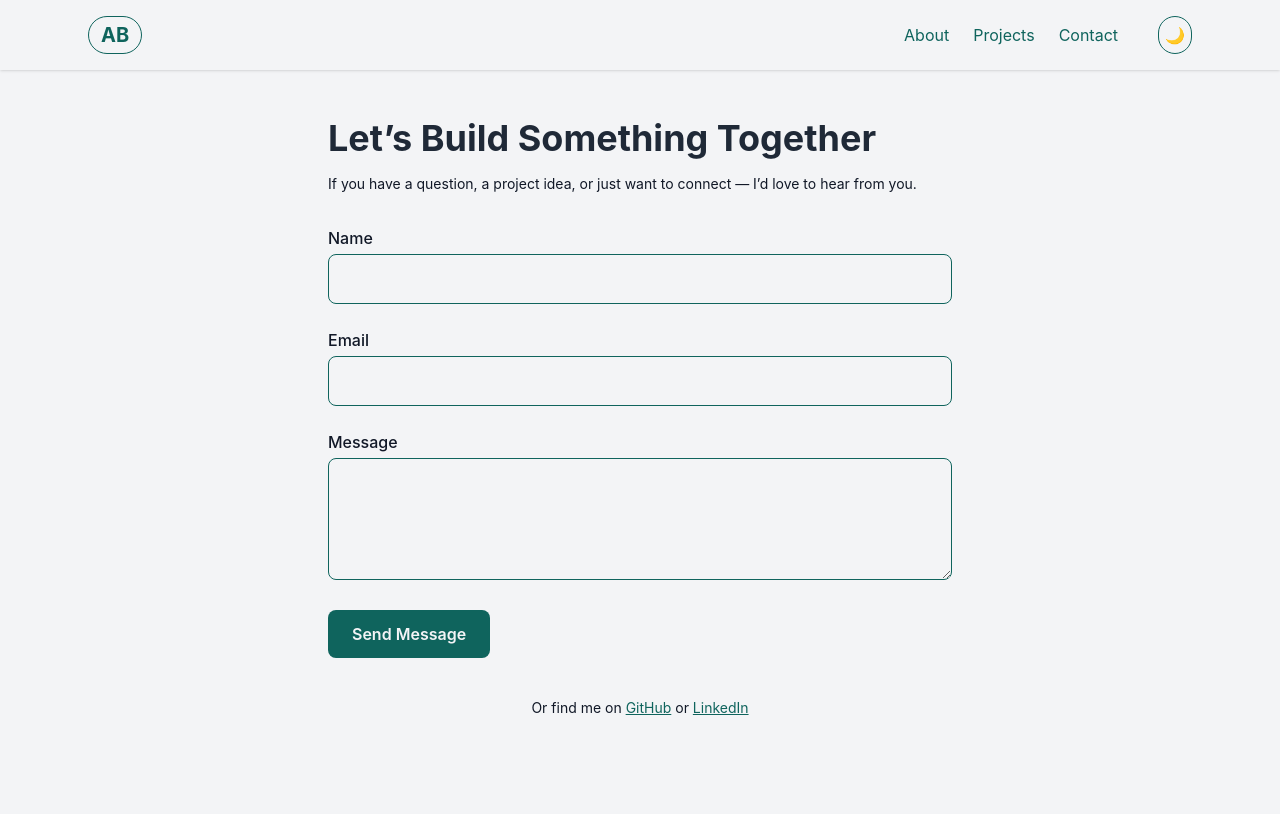
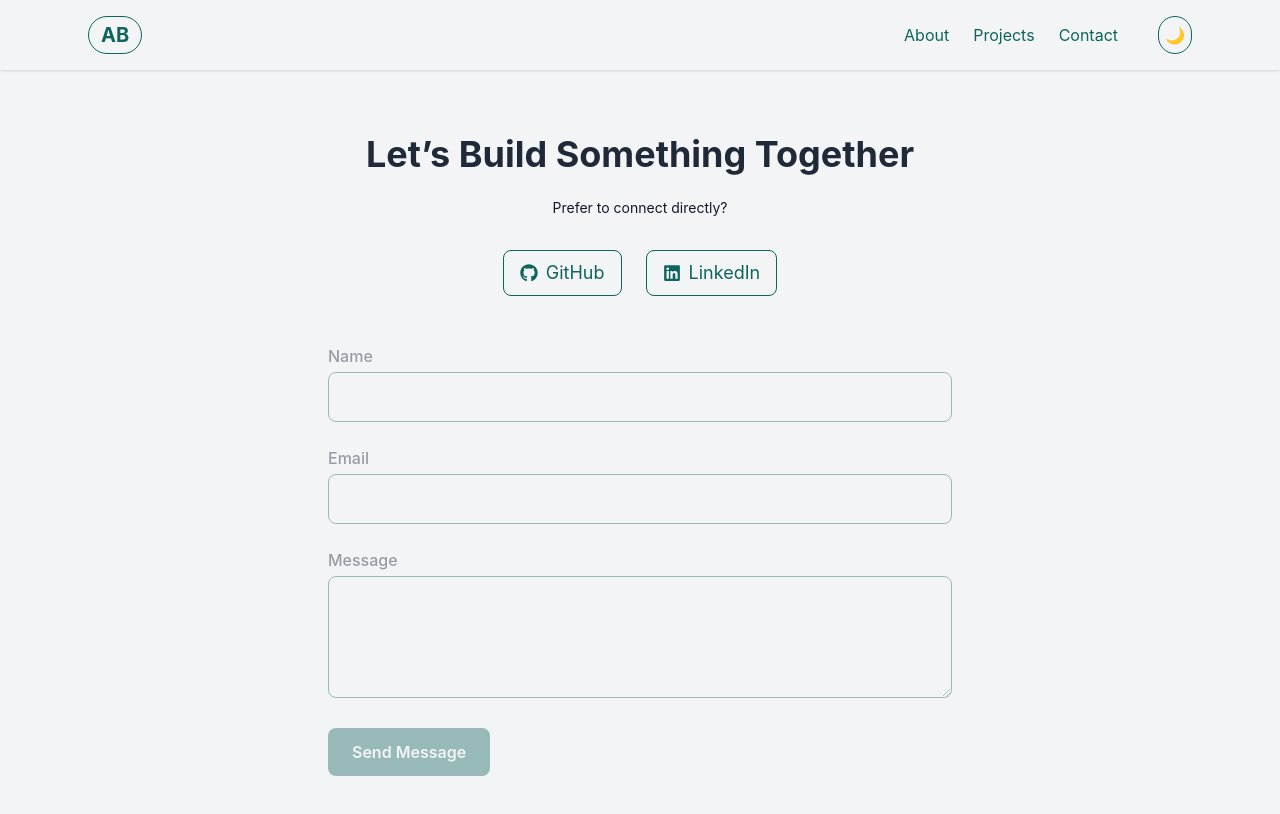
Before and after one commit to andrewbeshay25/My-Portfolio, a Next.js app: page /contact in a window 1280 px wide. Shown: the top 814 px of the page. Built offline with nearby package versions, Linux system fonts and the light colour scheme.

Commit message:
Altered contact page

```diff
--- a/src/app/contact/page.tsx
+++ b/src/app/contact/page.tsx
@@ -1,14 +1,36 @@
+// src/app/contact/page.tsx
+import { FaGithub, FaLinkedin } from "react-icons/fa";
+
 export default function ContactPage() {
   return (
-      <main className="max-w-2xl mx-auto px-6 py-12 text-[color:var(--color-text)]">
-        <h1 className="text-4xl font-bold text-[color:var(--color-primary)] mb-4">
+    <main className="max-w-2xl mx-auto px-6 py-16 text-[color:var(--color-text)]">
+      <h1 className="text-4xl font-bold text-[color:var(--color-primary)] mb-6 text-center">
         Let’s Build Something Together
       </h1>
-        <p className="mb-8 text-sm">
-          If you have a question, a project idea, or just want to connect — I’d love to hear from you.
+      <p className="mb-8 text-sm text-center">
+        Prefer to connect directly?
       </p>
 
-        <form className="space-y-6">
+      <div className="flex justify-center gap-6 mb-12">
+        <a
+          href="https://github.com/andrewbeshay25"
+          target="_blank"
+          rel="noopener noreferrer"
+          className="flex items-center gap-2 text-lg px-4 py-2 rounded-lg border border-[color:var(--color-accent)] text-[color:var(--color-accent)] hover:bg-[color:var(--color-accent)] hover:text-[color:var(--color-background)] transition transform hover:scale-110"
+        >
+          <FaGithub /> GitHub
+        </a>
+        <a
+          href="https://linkedin.com/in/andrew-beshay1"
+          target="_blank"
+          rel="noopener noreferrer"
+          className="flex items-center gap-2 text-lg px-4 py-2 rounded-lg border border-[color:var(--color-accent)] text-[color:var(--color-accent)] hover:bg-[color:var(--color-accent)] hover:text-[color:var(--color-background)] transition transform hover:scale-110"
+        >
+          <FaLinkedin /> LinkedIn
+        </a>
+      </div>
+
+      <form className="space-y-6 opacity-40 hover:opacity-100 transition-opacity">
         <div>
           <label htmlFor="name" className="block mb-1 font-medium">Name</label>
           <input
@@ -43,19 +65,6 @@ export default function ContactPage() {
           Send Message
         </button>
       </form>
-
-        <div className="mt-10 text-sm text-center">
-          <p>
-            Or find me on{" "}
-            <a href="https://github.com/andrewbeshay25" className="underline hover:opacity-80" target="_blank">
-              GitHub
-            </a>{" "}
-            or{" "}
-            <a href="https://linkedin.com/in/andrew-beshay1" className="underline hover:opacity-80" target="_blank">
-              LinkedIn
-            </a>
-          </p>
-        </div>
     </main>
   );
 }
```
Lines whose indentation alone changed are shown as unchanged.
